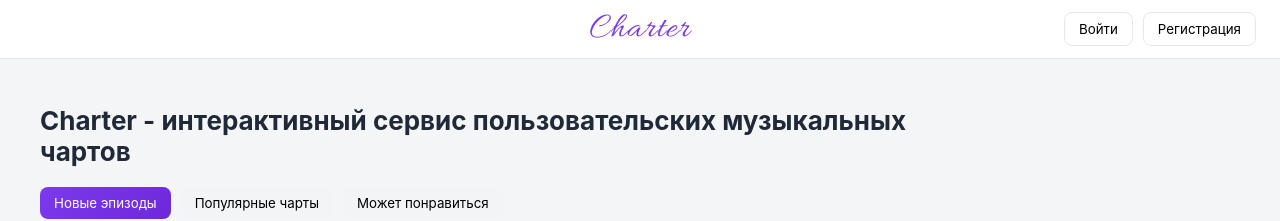
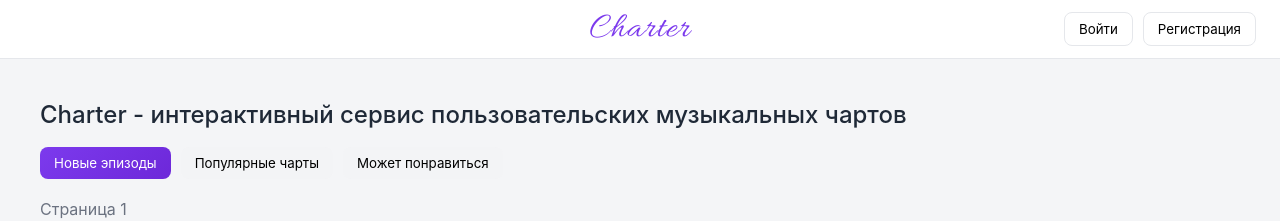
Before and after one commit to vlakom17/vkr_lab, a React (Vite) app in the folder charts-frontend/: page / in a window 1280 px wide. Shown: the top 221 px of the page. Built offline with nearby package versions, Linux system fonts and the light colour scheme; no server answers.

Commit message:
Style Update

```diff
--- a/charts-frontend/src/index.css
+++ b/charts-frontend/src/index.css
@@ -118,6 +118,12 @@ button.active {
 h2 {
   font-size: 26px;
   margin-bottom: 20px;
+}
+
+.home-title {
+  font-size: 24px;
+  font-weight: 500;
+  line-height: 1;
 }
 
 .container {
--- a/charts-frontend/src/pages/CreateEpisodePage.jsx
+++ b/charts-frontend/src/pages/CreateEpisodePage.jsx
@@ -138,7 +138,7 @@ function CreateEpisodePage() {
 
                 <input
                   className="auth-input"
-                  placeholder="Артист"
+                  placeholder="Исполнитель"
                   value={track.artist}
                   onChange={(e) =>
                     updateTrack(index, "artist", e.target.value)
@@ -187,7 +187,7 @@ function CreateEpisodePage() {
             }}
           >
             При добавлении в эпизод ремикса указывайте автора ремикса в поле
-            «Артист», а не в названии трека.
+            «Исполнитель», а не в названии трека.
           </p>
       </div>
   </div>
--- a/charts-frontend/src/pages/HomePage.jsx
+++ b/charts-frontend/src/pages/HomePage.jsx
@@ -48,7 +48,9 @@ function HomePage() {
   return (
 
     <div className="container">
-        <h2>Charter - интерактивный сервис пользовательских музыкальных чартов</h2>
+        <h2 className="home-title">
+          Charter - интерактивный сервис пользовательских музыкальных чартов
+        </h2>
         <div className="tabs">
     <button
       onClick={() => setTab("latest")}
```
